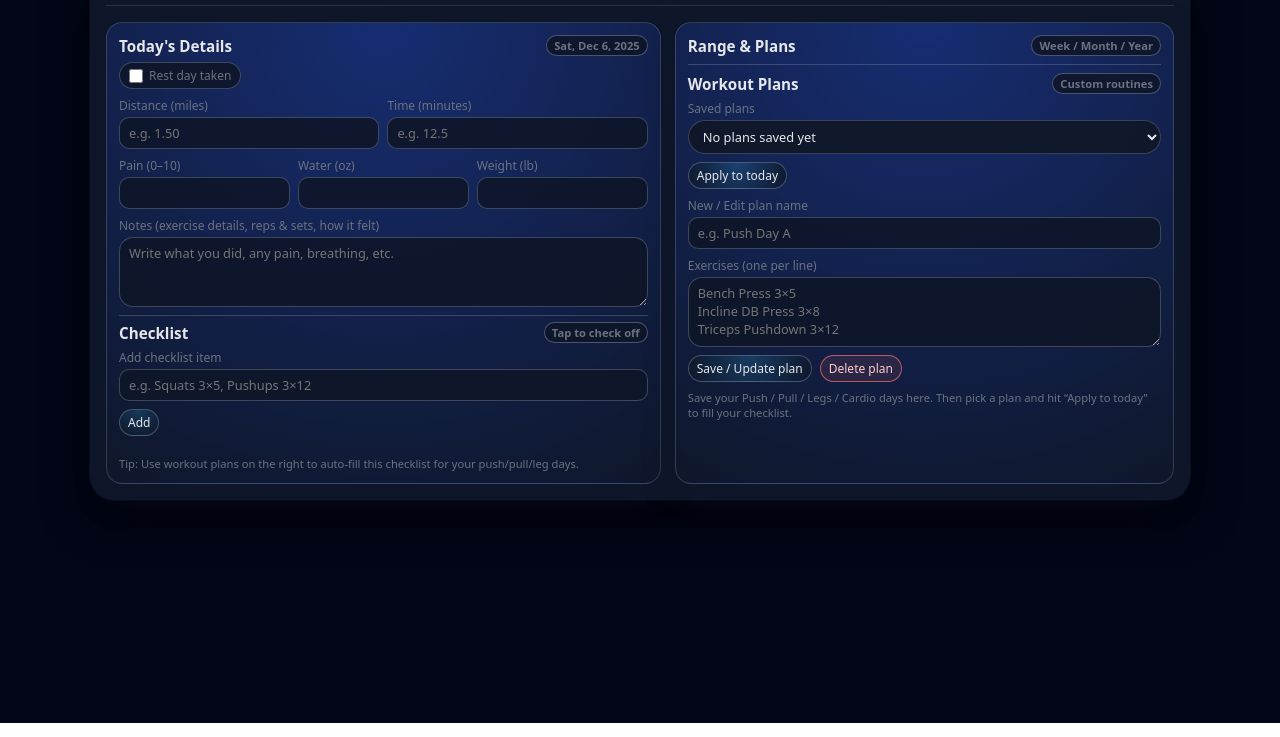
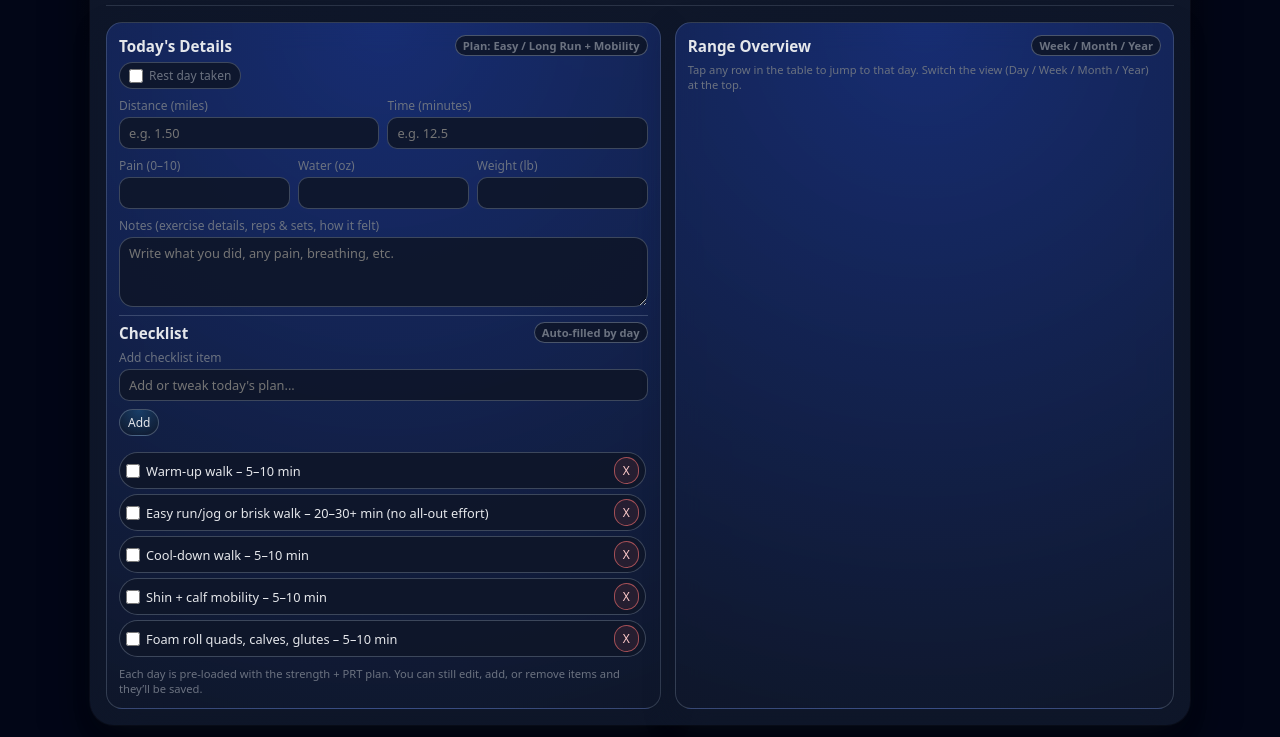
Before and after one commit to ethanbracamonte-byte/fit-ness, a plain HTML site: page index.html in a window 1280 px wide. Shown: the part 77-814 px from the top of the page. Drawn offline with nearby package versions, Linux system fonts and the light colour scheme.

Commit message:
Update index.html

```diff
--- a/index.html
+++ b/index.html
@@ -334,7 +334,7 @@
     <header>
       <div>
         <div class="title">Fitness Tracker</div>
-        <div class="subtitle">Daily checklist • Pain • Distance &amp; Time • Water • Weight • Notes</div>
+        <div class="subtitle">Auto-filled weekly plan • Checklists • Pain • Distance • Time • Water • Weight • Notes</div>
       </div>
 
       <div class="date-controls">
@@ -356,7 +356,7 @@
       <section class="card">
         <h2>
           Today&#39;s Details
-          <span class="tag" id="dayLabel"></span>
+          <span class="tag" id="dayPlanLabel">Plan: —</span>
         </h2>
 
         <div class="row" style="margin-top:4px;">
@@ -401,13 +401,13 @@
 
         <hr style="border:none; border-top:1px solid rgba(148,163,184,0.3); margin:6px 0;" />
 
-        <h2>Checklist <span class="tag">Tap to check off</span></h2>
+        <h2>Checklist <span class="tag">Auto-filled by day</span></h2>
 
         <div class="row">
           <div class="field">
             <label for="newItemInput">Add checklist item</label>
             <div class="row">
-              <input type="text" id="newItemInput" placeholder="e.g. Squats 3×5, Pushups 3×12" />
+              <input type="text" id="newItemInput" placeholder="Add or tweak today's plan..." />
               <button class="small" id="addItemBtn">Add</button>
             </div>
           </div>
@@ -416,18 +416,17 @@
         <ul class="checklist" id="checklist"></ul>
 
         <div class="hint">
-          Tip: Use workout plans on the right to auto-fill this checklist for your push/pull/leg days.
+          Each day is pre-loaded with the strength + PRT plan. You can still edit, add, or remove items and they’ll be saved.
         </div>
       </section>
 
-      <!-- RIGHT: Range summary + plans -->
+      <!-- RIGHT: Range summary -->
       <section class="card">
         <h2>
-          Range &amp; Plans
+          Range Overview
           <span class="tag">Week / Month / Year</span>
         </h2>
 
-        <!-- Range summary -->
         <div class="range-summary" id="rangeSummarySection" style="display:none;">
           <h3 id="rangeTitle"></h3>
           <div class="range-totals" id="rangeTotals"></div>
@@ -455,98 +454,119 @@
           </div>
         </div>
 
-        <hr style="border:none; border-top:1px solid rgba(148,163,184,0.3); margin:8px 0;" />
-
-        <!-- Workout plans -->
-        <div>
-          <h2>
-            Workout Plans
-            <span class="tag">Custom routines</span>
-          </h2>
-
-          <div class="row" style="margin-top:4px;">
-            <div class="field">
-              <label for="planSelect">Saved plans</label>
-              <select id="planSelect"></select>
-            </div>
-          </div>
-
-          <div class="row">
-            <button class="small" id="applyPlanBtn">Apply to today</button>
-          </div>
-
-          <div class="row" style="margin-top:6px;">
-            <div class="field">
-              <label for="planNameInput">New / Edit plan name</label>
-              <input type="text" id="planNameInput" placeholder="e.g. Push Day A" />
-            </div>
-          </div>
-
-          <div class="row">
-            <div class="field">
-              <label for="planItemsInput">Exercises (one per line)</label>
-              <textarea id="planItemsInput" placeholder="Bench Press 3×5
-Incline DB Press 3×8
-Triceps Pushdown 3×12"></textarea>
-            </div>
-          </div>
-
-          <div class="row">
-            <button class="small" id="savePlanBtn">Save / Update plan</button>
-            <button class="small" id="deletePlanBtn" style="background:rgba(248,113,113,0.1); border-color:rgba(248,113,113,0.7); color:#fecaca;">
-              Delete plan
-            </button>
-          </div>
-
-          <div class="hint">
-            Save your Push / Pull / Legs / Cardio days here. Then pick a plan and hit “Apply to today” to fill your checklist.
-          </div>
+        <div class="hint">
+          Tap any row in the table to jump to that day. Switch the view (Day / Week / Month / Year) at the top.
         </div>
       </section>
     </main>
   </div>
 
   <script>
-    const STORAGE_KEY = "fitnessTracker_v2";
-    const PLAN_KEY = "fitnessPlans_v1";
+    const STORAGE_KEY = "fitnessTracker_v3";
 
-    let data = loadData();
-    let plans = loadPlans();
-
-    let currentView = "day"; // "day" | "week" | "month" | "year"
-    let anchorDate = new Date();
-    let chartInstance = null;
-
-    // DOM elements
-    const periodLabel = document.getElementById("periodLabel");
-    const dayLabel = document.getElementById("dayLabel");
-    const viewSelect = document.getElementById("viewSelect");
-    const prevBtn = document.getElementById("prevBtn");
-    const nextBtn = document.getElementById("nextBtn");
-
-    const restDayToggle = document.getElementById("restDayToggle");
-    const distanceInput = document.getElementById("distanceInput");
-    const timeInput = document.getElementById("timeInput");
-    const painInput = document.getElementById("painInput");
-    const waterInput = document.getElementById("waterInput");
-    const weightInput = document.getElementById("weightInput");
-    const notesInput = document.getElementById("notesInput");
-
-    const newItemInput = document.getElementById("newItemInput");
-    const addItemBtn = document.getElementById("addItemBtn");
-    const checklistEl = document.getElementById("checklist");
-
-    const rangeSummarySection = document.getElementById("rangeSummarySection");
-    const rangeTitle = document.getElementById("rangeTitle");
-    const rangeTotals = document.getElementById("rangeTotals");
-    const rangeTableBody = document.getElementById("rangeTableBody");
-
-    const planSelect = document.getElementById("planSelect");
-    const planNameInput = document.getElementById("planNameInput");
-    const planItemsInput = document.getElementById("planItemsInput");
-    const savePlanBtn = document.getElementById("savePlanBtn");
-    const deletePlanBtn = document.getElementById("deletePlanBtn");
-    const applyPlanBtn = document.getElementById("applyPlanBtn");
+    // Weekly template: 0=Sun, 1=Mon, ... 6=Sat
+    // These are the full checklists based on your strength + PRT plan.
+    const WEEK_TEMPLATES = {
+      1: { // Monday – Max Strength A (Squat + Bench)
+        name: "Max Strength A – Squat & Bench",
+        restDay: false,
+        items: [
+          "Warm-up: 5–10 min easy walk/bike",
+          "Dynamic warm-up: leg swings, hip circles, arm circles (5 min)",
+          "Back Squat – 3×5 heavy (full depth, controlled)",
+          "Bench Press – 3×5 heavy",
+          "Barbell Row – 3×5",
+          "Walking Lunges – 3×8 each leg",
+          "Plank – 3×30–45 sec",
+          "Cool-down walk – 5–10 min",
+          "Lower body stretching 5–10 min"
+        ]
+      },
+      2: { // Tuesday – Easy Run + Core
+        name: "Easy Conditioning – Run + Core",
+        restDay: false,
+        items: [
+          "Warm-up: 5–10 min easy walk",
+          "Easy run/jog – 15–25 min (conversational pace)",
+          "Walk to cool down – 5–10 min",
+          "Core: Plank – 3×30 sec",
+          "Core: Dead bug – 3×8 each side",
+          "Shin-friendly calf/ankle mobility – 5 min",
+          "Light stretching 5–10 min",
+          "Log shin pain (0–10)"
+        ]
+      },
+      3: { // Wednesday – Max Strength B (Deadlift + Press)
+        name: "Max Strength B – Deadlift & Press",
+        restDay: false,
+        items: [
+          "Warm-up: 5–10 min easy bike/row",
+          "Dynamic warm-up: hips + shoulders (5 min)",
+          "Deadlift – 3×5 (reset each rep, tight form)",
+          "Overhead Press – 3×5",
+          "Pull-ups or Lat Pulldown – 3×8",
+          "Romanian Deadlift – 3×8",
+          "Hanging Leg Raise or Reverse Crunch – 3×10–15",
+          "Cool-down walk – 5–10 min",
+          "Hamstring + hip stretch – 5–10 min"
+        ]
+      },
+      4: { // Thursday – PRT Run Focus
+        name: "PRT Run – 1.5 Mile Focus",
+        restDay: false,
+        items: [
+          "Warm-up walk – 5 min",
+          "Dynamic warm-up: leg swings, butt kicks, high knees – 5 min",
+          "Easy jog – 5–10 min",
+          "Main: 1.5 mile run at strong but controlled pace OR",
+          "Main (alt): 3×800m faster intervals (2–3 min easy walk between)",
+          "4×20–30 sec strides (fast but smooth, full recovery)",
+          "Cool-down walk – 5–10 min",
+          "Light stretching – calves, hamstrings, quads, hips",
+          "Log time, pacing and shin pain (0–10)"
+        ]
+      },
+      5: { // Friday – Full-Body Strength (lighter)
+        name: "Full-Body Strength (Moderate)",
+        restDay: false,
+        items: [
+          "Warm-up: 5–10 min easy cardio",
+          "Goblet Squat – 3×8",
+          "Incline Dumbbell Bench – 3×8–10",
+          "One-arm Dumbbell Row – 3×8 each side",
+          "Romanian Deadlift – 3×8",
+          "Dumbbell Shoulder Press – 3×8–10",
+          "Core: Side plank – 3×20–30 sec each side",
+          "Cool-down walk – 5–10 min",
+          "Stretch tight areas 5–10 min"
+        ]
+      },
+      6: { // Saturday – Easy/Long Run or Conditioning
+        name: "Easy / Long Run + Mobility",
+        restDay: false,
+        items: [
+          "Warm-up walk – 5–10 min",
+          "Easy run/jog or brisk walk – 20–30+ min (no all-out effort)",
+          "Cool-down walk – 5–10 min",
+          "Shin + calf mobility – 5–10 min",
+          "Foam roll quads, calves, glutes – 5–10 min",
+          "Stretch hamstrings, hips, ankles",
+          "Log distance, time and pain (0–10)"
+        ]
+      },
+      0: { // Sunday – Rest / Recovery
+        name: "Rest & Recovery",
+        restDay: true,
+        items: [
+          "Full rest from heavy lifting and hard running",
+          "Optional: 10–20 min easy walk",
+          "5–10 min light stretching or yoga",
+          "Hydration on point (hit water goal)",
+          "Plan next week’s sessions",
+          "Check soreness and shin pain (0–10)"
+        ]
+      }
+    };
 
     function loadData() {
       try {
@@ -559,20 +579,6 @@ Triceps Pushdown 3×12"></textarea>
 
     function saveData() {
       localStorage.setItem(STORAGE_KEY, JSON.stringify(data));
-    }
-
-    function loadPlans() {
-      try {
-        const raw = localStorage.getItem(PLAN_KEY);
-        const parsed = raw ? JSON.parse(raw) : [];
-        return Array.isArray(parsed) ? parsed : [];
-      } catch {
-        return [];
-      }
-    }
-
-    function savePlans() {
-      localStorage.setItem(PLAN_KEY, JSON.stringify(plans));
     }
 
     function formatISO(date) {
@@ -588,9 +594,11 @@ Triceps Pushdown 3×12"></textarea>
       });
     }
 
-    function getEntry(dateIso) {
-      if (!data[dateIso]) {
-        data[dateIso] = {
+    // Create or load entry AND auto-apply weekly template if checklist is empty
+    function getEntryForDate(date) {
+      const iso = formatISO(date);
+      if (!data[iso]) {
+        data[iso] = {
           restDay: false,
           distance: "",
           time: "",
@@ -599,10 +607,25 @@ Triceps Pushdown 3×12"></textarea>
           weight: "",
           notes: "",
           checklist: [],
-          planId: null,
+          planName: "",
+          manualEditedChecklist: false
         };
       }
-      return data[dateIso];
+      const entry = data[iso];
+
+      // If user hasn't edited checklist yet and it's empty, use weekly template
+      if (!entry.manualEditedChecklist && (!entry.checklist || entry.checklist.length === 0)) {
+        const weekday = date.getDay(); // 0=Sun
+        const template = WEEK_TEMPLATES[weekday];
+        if (template) {
+          entry.restDay = template.restDay;
+          entry.planName = template.name;
+          entry.checklist = template.items.map(text => ({ text, done: false }));
+          saveData();
+        }
+      }
+
+      return entry;
     }
 
     function getWeekRange(date) {
@@ -630,6 +653,35 @@ Triceps Pushdown 3×12"></textarea>
       return { start, end };
     }
 
+    let data = loadData();
+    let currentView = "day";
+    let anchorDate = new Date();
+    let chartInstance = null;
+
+    // DOM elements
+    const periodLabel = document.getElementById("periodLabel");
+    const dayPlanLabel = document.getElementById("dayPlanLabel");
+    const viewSelect = document.getElementById("viewSelect");
+    const prevBtn = document.getElementById("prevBtn");
+    const nextBtn = document.getElementById("nextBtn");
+
+    const restDayToggle = document.getElementById("restDayToggle");
+    const distanceInput = document.getElementById("distanceInput");
+    const timeInput = document.getElementById("timeInput");
+    const painInput = document.getElementById("painInput");
+    const waterInput = document.getElementById("waterInput");
+    const weightInput = document.getElementById("weightInput");
+    const notesInput = document.getElementById("notesInput");
+
+    const newItemInput = document.getElementById("newItemInput");
+    const addItemBtn = document.getElementById("addItemBtn");
+    const checklistEl = document.getElementById("checklist");
+
+    const rangeSummarySection = document.getElementById("rangeSummarySection");
+    const rangeTitle = document.getElementById("rangeTitle");
+    const rangeTotals = document.getElementById("rangeTotals");
+    const rangeTableBody = document.getElementById("rangeTableBody");
+
     function changePeriod(delta) {
       if (currentView === "day") {
         anchorDate.setDate(anchorDate.getDate() + delta);
@@ -644,12 +696,10 @@ Triceps Pushdown 3×12"></textarea>
     }
 
     function render() {
-      const todayIso = formatISO(anchorDate);
-      const entry = getEntry(todayIso);
+      const entry = getEntryForDate(anchorDate);
 
-      // Header labels
       if (currentView === "day") {
-        periodLabel.textContent = "Today";
+        periodLabel.textContent = "Today · " + prettyDate(anchorDate);
       } else if (currentView === "week") {
         const { start, end } = getWeekRange(anchorDate);
         periodLabel.textContent = `Week of ${prettyDate(start)} – ${prettyDate(end)}`;
@@ -662,7 +712,7 @@ Triceps Pushdown 3×12"></textarea>
         periodLabel.textContent = anchorDate.getFullYear().toString();
       }
 
-      dayLabel.textContent = prettyDate(anchorDate);
+      dayPlanLabel.textContent = "Plan: " + (entry.planName || "—");
 
       restDayToggle.checked = !!entry.restDay;
       distanceInput.value = entry.distance ?? "";
@@ -680,8 +730,6 @@ Triceps Pushdown 3×12"></textarea>
         rangeSummarySection.style.display = "block";
         renderRangeSummary();
       }
-
-      renderPlansSelect();
     }
 
     function renderChecklist(items) {
@@ -708,6 +756,9 @@ Triceps Pushdown 3×12"></textarea>
         delBtn.textContent = "X";
         delBtn.addEventListener("click", () => {
           items.splice(index, 1);
+          const iso = formatISO(anchorDate);
+          const entry = data[iso];
+          if (entry) entry.manualEditedChecklist = true;
           saveData();
           render();
         });
@@ -787,7 +838,6 @@ Triceps Pushdown 3×12"></textarea>
         cursor.setDate(cursor.getDate() + 1);
       }
 
-      // Totals
       rangeTotals.innerHTML = "";
       const chips = [];
 
@@ -808,7 +858,6 @@ Triceps Pushdown 3×12"></textarea>
         rangeTotals.appendChild(span);
       });
 
-      // Table
       rangeTableBody.innerHTML = "";
       rows.forEach(row => {
         const tr = document.createElement("tr");
@@ -831,7 +880,6 @@ Triceps Pushdown 3×12"></textarea>
         rangeTableBody.appendChild(tr);
       });
 
-      // Chart
       updateChart(labels, distanceSeries, timeSeries);
     }
 
@@ -903,42 +951,7 @@ Triceps Pushdown 3×12"></textarea>
       });
     }
 
-    function renderPlansSelect() {
-      planSelect.innerHTML = "";
-      if (plans.length === 0) {
-        const opt = document.createElement("option");
-        opt.value = "";
-        opt.textContent = "No plans saved yet";
-        planSelect.appendChild(opt);
-        return;
-      }
-
-      plans.forEach(plan => {
-        const opt = document.createElement("option");
-        opt.value = plan.id;
-        opt.textContent = plan.name;
-        planSelect.appendChild(opt);
-      });
-
-      const todayIso = formatISO(anchorDate);
-      const entry = getEntry(todayIso);
-      if (entry.planId) {
-        planSelect.value = entry.planId;
-      }
-    }
-
-    function loadPlanIntoEditor(planId) {
-      const plan = plans.find(p => p.id === planId);
-      if (!plan) {
-        planNameInput.value = "";
-        planItemsInput.value = "";
-        return;
-      }
-      planNameInput.value = plan.name;
-      planItemsInput.value = (plan.items || []).join("\n");
-    }
-
-    // Event listeners
+    // ---- event wiring ----
     prevBtn.addEventListener("click", () => changePeriod(-1));
     nextBtn.addEventListener("click", () => changePeriod(1));
 
@@ -949,7 +962,7 @@ Triceps Pushdown 3×12"></textarea>
 
     restDayToggle.addEventListener("change", () => {
       const iso = formatISO(anchorDate);
-      const entry = getEntry(iso);
+      const entry = data[iso] || getEntryForDate(anchorDate);
       entry.restDay = restDayToggle.checked;
       saveData();
     });
@@ -957,7 +970,7 @@ Triceps Pushdown 3×12"></textarea>
     function attachInputSaver(inputEl, key) {
       inputEl.addEventListener("change", () => {
         const iso = formatISO(anchorDate);
-        const entry = getEntry(iso);
+        const entry = data[iso] || getEntryForDate(anchorDate);
         entry[key] = inputEl.value;
         saveData();
       });
@@ -974,8 +987,9 @@ Triceps Pushdown 3×12"></textarea>
       const text = newItemInput.value.trim();
       if (!text) return;
       const iso = formatISO(anchorDate);
-      const entry = getEntry(iso);
+      const entry = data[iso] || getEntryForDate(anchorDate);
       entry.checklist.push({ text, done: false });
+      entry.manualEditedChecklist = true;
       newItemInput.value = "";
       saveData();
       renderChecklist(entry.checklist);
@@ -988,78 +1002,6 @@ Triceps Pushdown 3×12"></textarea>
       }
     });
 
-    planSelect.addEventListener("change", () => {
-      const planId = planSelect.value;
-      loadPlanIntoEditor(planId);
-    });
-
-    savePlanBtn.addEventListener("click", () => {
-      const name = planNameInput.value.trim();
-      const rawItems = planItemsInput.value.split("\n").map(s => s.trim()).filter(Boolean);
-      if (!name || rawItems.length === 0) {
-        alert("Give the plan a name and at least one exercise.");
-        return;
-      }
-
-      let existing = plans.find(p => p.id === name.toLowerCase().replace(/\s+/g, "-"));
-      const id = existing ? existing.id : name.toLowerCase().replace(/\s+/g, "-");
-
-      if (existing) {
-        existing.name = name;
-        existing.items = rawItems;
-      } else {
-        existing = { id, name, items: rawItems };
-        plans.push(existing);
-      }
-
-      savePlans();
-      renderPlansSelect();
-      planSelect.value = existing.id;
-      const iso = formatISO(anchorDate);
-      const entry = getEntry(iso);
-      entry.planId = existing.id;
-      saveData();
-      alert("Plan saved.");
-    });
-
-    deletePlanBtn.addEventListener("click", () => {
-      const selectedId = planSelect.value;
-      if (!selectedId) return;
-      if (!confirm("Delete this plan?")) return;
-
-      plans = plans.filter(p => p.id !== selectedId);
-      savePlans();
-
-      Object.values(data).forEach(entry => {
-        if (entry.planId === selectedId) {
-          entry.planId = null;
-        }
-      });
-      saveData();
-
-      planNameInput.value = "";
-      planItemsInput.value = "";
-      renderPlansSelect();
-      alert("Plan deleted.");
-    });
-
-    applyPlanBtn.addEventListener("click", () => {
-      const planId = planSelect.value;
-      const plan = plans.find(p => p.id === planId);
-      if (!plan) {
-        alert("No plan selected.");
-        return;
-      }
-
-      const iso = formatISO(anchorDate);
-      const entry = getEntry(iso);
-      entry.planId = plan.id;
-      entry.checklist = plan.items.map(text => ({ text, done: false }));
-      saveData();
-      renderChecklist(entry.checklist);
-      alert("Plan applied to today.");
-    });
-
     // Initial render
     render();
   </script>
```
